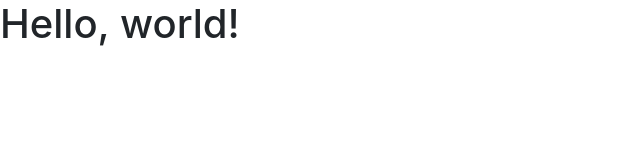
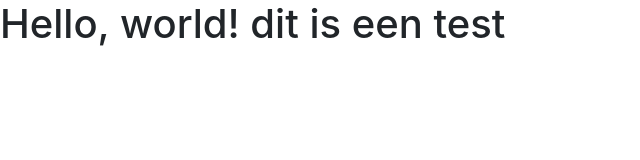
Before and after one commit to KingdaLH/testhub, a plain HTML site: page index.html in a window 1280 px wide. Shown: the whole page, without its empty margins (0-640 px from the left). Drawn offline with nearby package versions, Linux system fonts and the light colour scheme.

Commit message:
Add stuff 1 to Bob

```diff
--- a/index.html
+++ b/index.html
@@ -11,7 +11,8 @@
     <title>Hello, world!</title>
   </head>
   <body>
-    <h1>Hello, world!</h1>
+    <h1>Hello, world!
+    dit is een test</h1>
 
     <!-- Optional JavaScript -->
     <!-- jQuery first, then Popper.js, then Bootstrap JS -->
```
Also changed, not shown: 1 other file.
